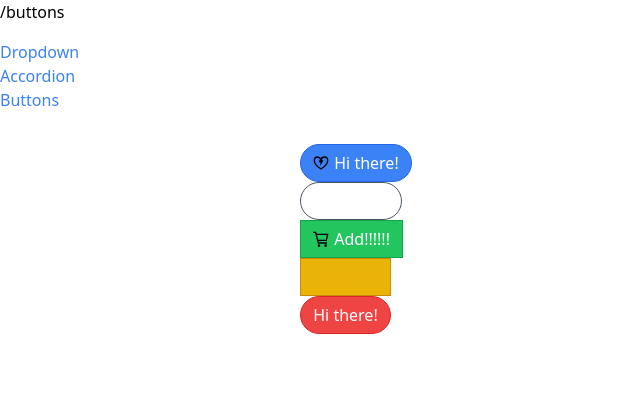
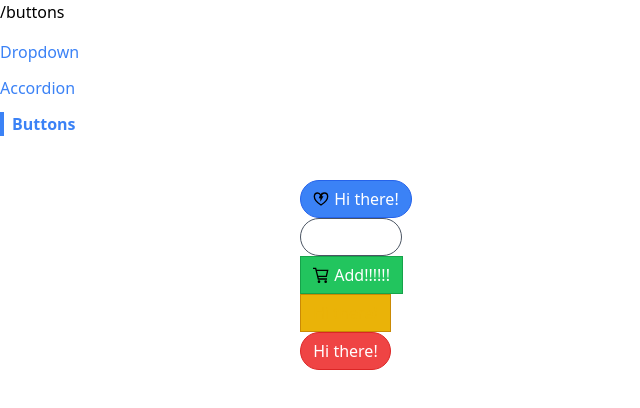
Before and after one commit to TIDIALLO/react-and-redux-repository, a React (Create React App) app in the folder comps/: page /buttons in a window 1280 px wide. Shown: the top 408 px of the page, without its empty margins (0-640 px from the left). Built offline with nearby package versions, Linux system fonts and the light colour scheme.

Commit message:
Hightlight active link

```diff
--- a/comps/src/App.js
+++ b/comps/src/App.js
@@ -6,8 +6,7 @@
 function App() {
     return (
         <div className="container mx-auto grid grid-col-6 gap-4 mt-4" >
-            {/* <Link to="/accordion">Go to Accordion</Link>
-            <Link to="/dropdown">Go to Dropdown</Link> */}
+
             <Sidebar></Sidebar>
             <div className="col-span-5">
                 <Route path="/accordion"> <AccordionPage></AccordionPage> </Route>
--- a/comps/src/components/Link.js
+++ b/comps/src/components/Link.js
@@ -3,10 +3,13 @@
 import classNames from "classnames";
 import useNavigation from "../hooks/use-navigation";
 
-function Link({ to, children }) {
-    // const { navigate } = useContext(NavigationContext);
-    const { navigate } = useNavigation();
-    const classes = classNames('text-blue-500');
+function Link({ to, children, className, activeClassName}) {
+    const { navigate, currentPath } = useNavigation();
+    const classes = classNames(
+        'text-blue-500',
+        className,
+        currentPath === to && activeClassName
+        );
 
     const handleClick = (event) => {
         if (event.ctrlKey || event.metaKey) {
--- a/comps/src/components/Sidebar.js
+++ b/comps/src/components/Sidebar.js
@@ -8,11 +8,18 @@
     ];
 
     const rendereLinkks = links.map((link) => {
-        return <Link key={link.label} to={link.path}>{link.label}</Link>
+        return <Link
+                    key={link.label}
+                    to={link.path}
+                    className="mb-3"
+                    activeClassName = "font-bold border-l-4 border-blue-500 pl-2"
+                >
+                    {link.label}
+                </Link>
     });
 
     return (
-        <div className="sticky top-0 overflow-y-scroll flex flex-col">
+        <div className="sticky top-0 overflow-y-scroll flex flex-col item-start">
             {rendereLinkks}
         </div>
     )
```
